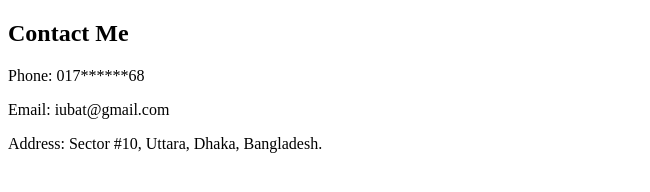
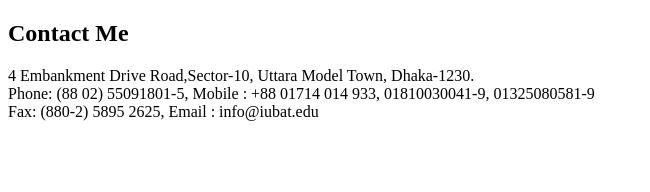
Before and after one commit to Jahid-713/SampleIUBATPortfolio, a plain HTML site: page contact.html in a window 1280 px wide. Shown: the whole page, without its empty margins (0-650 px from the left). Drawn offline with Linux system fonts and the light colour scheme.

Commit message:
Update contact.html

```diff
--- a/contact.html
+++ b/contact.html
@@ -6,8 +6,10 @@
     </head>
     <body>
         <h2>Contact Me</h2>
-<p>Phone: 017******68</p>
-<p>Email: iubat@gmail.com</p>
-<p>Address:  Sector #10, Uttara, Dhaka, Bangladesh.</p>
+<p>4 Embankment Drive Road,Sector-10, Uttara Model Town, Dhaka-1230. <br />
+
+Phone: (88 02) 55091801-5, Mobile : +88 01714 014 933, 01810030041-9, 01325080581-9<br />
+
+Fax: (880-2) 5895 2625, Email : info@iubat.edu</p>
     </body>
 </html>
```
